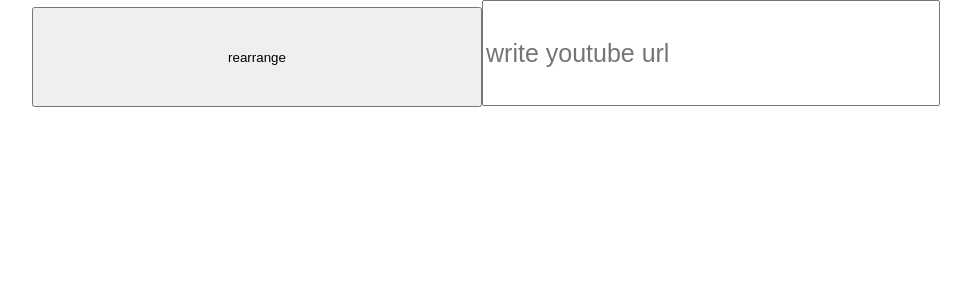
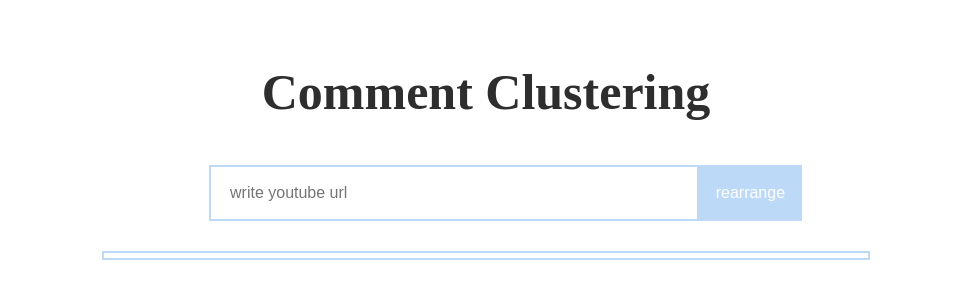
Before and after one commit to wltn0029/comment-clustering, a React (Create React App) app in the folder react/: page / in a window 1280 px wide. Shown: the top 300 px of the page, without its empty margins (154-1125 px from the left). Built offline with nearby package versions, Linux system fonts and the light colour scheme.

Commit message:
change js files 추가

```diff
--- a/react/src/components/CommentThread.js
+++ b/react/src/components/CommentThread.js
@@ -1,5 +1,6 @@
 import React, { Component } from 'react';
 import classNames from 'classnames';
+import './CommentThread.css';
 
 class CommentThread extends Component {
     constructor(props) {
@@ -23,10 +24,17 @@
         // undefined : nothing to show
         const {expand, comments} = this.props;
         const commentThread = expand? comments : comments.slice(0,1);
+        const isShowMore = expand? 'Close' : 'Show More';
+        const categoryName = this.props.category === "pos" ? "POSITIVE" : this.props.category === "neu" ? "NEUTRALITY" : "NEGATIVE"
+
         return (
             expand !== undefined && (
-                <div  className={classNames('comment-thread', {expand : expand})}>
-                    <button onClick={this.handleClick}/>
+                <div>
+                    <div className="category">
+                        <text classname="category-name">{categoryName}</text>
+                        <button className='thread-btn' onClick={this.handleClick}>{isShowMore}</button>
+                    </div>
+                    <div>
                     {commentThread.map(comment => (
                         <Comment
                             key={comment.id}
@@ -34,6 +42,7 @@
                             authorProfileImageUrl={comment.authorProfileImageUrl}
                             textOriginal={comment.textOriginal}/>
                     ))}
+                    </div>
                 </div>
             )
         );
@@ -45,9 +54,12 @@
         const {authorDisplayName, authorProfileImageUrl, textOriginal} = this.props;
         return(
             <React.Fragment>
-                <img src={authorProfileImageUrl}/>
-                <span>{authorDisplayName}</span>
-                <span>{textOriginal}</span>
+                <div className="profile">
+                    {/* <img className='profile-image' src={authorProfileImageUrl}/> */}
+                    <span className='user-name'>{authorDisplayName}</span>
+                    <text> : </text>
+                    <span className='comment-text'>{textOriginal}</span>
+                </div>
             </React.Fragment>
         )
     }
--- a/react/src/components/UrlForm.js
+++ b/react/src/components/UrlForm.js
@@ -1,5 +1,6 @@
 import axios from 'axios';
 import React, { Component } from 'react';
+import './UrlForm.css';
 
 const apiKey = 'AIzaSyBhrKlcf07TRvzF5RPeKOxYSBC06TP-JUc';
 const getVideoPageInfo = (videoId) => `https://www.googleapis.com/youtube/v3/videos?\
@@ -15,6 +16,7 @@
     return undefined;
   }
 }
+
 class UrlForm extends Component {
   constructor(props) {
     super(props);
@@ -34,7 +36,7 @@
         return true
     }
     return false;
-}
+  }
 
   handleClick = (e) => {
     if (!this.inputRef.current) {
@@ -79,18 +81,25 @@
                                   this.state.correctInput === false ?
                                   'wrong-input' :
                                   'no-input'
+
+    console.log("hello")
+    console.log(this.state.videoId)
     return (
       <React.Fragment>
-        <div className="url-form">
-          <button onClick={this.handleClick}>rearrange</button>
-          <input
+        <div className="center">
+          <div className="title-main">
+            Comment Clustering
+          </div>
+          <div className="blank"></div>
+          <input className="input-text"
             placeholder="write youtube url"
             ref={this.inputRef}
           />
-          <div className={checkInputIconClass}></div>
+          <button className="arrange-btn" onClick={this.handleClick}>rearrange</button>
+          {/* <div className={checkInputIconClass}></div> */}
         </div>
         {this.state.correctInput === false && (
-          <span>
+          <span className = "wrong-text">
             Please insert correct url
           </span>
         )}
--- a/react/src/components/VideoInfo.js
+++ b/react/src/components/VideoInfo.js
@@ -1,5 +1,6 @@
 import React, { Component } from 'react';
 import axios from 'axios';
+import './VideoInfo.css';
 
 const apiKey = 'AIzaSyBhrKlcf07TRvzF5RPeKOxYSBC06TP-JUc';
 const getVideoInfo = videoId => `https://www.googleapis.com/youtube/v3/videos?part=snippet&key=${apiKey}\
@@ -49,11 +50,15 @@
         const {videoTitle, videoThumbnail, description, channelImg} = this.state;
         console.log('render')
         return (
-            <div  className="video-info">
-                {videoThumbnail && (<img src={videoThumbnail}/>)}
-                {videoTitle && (<div>{videoTitle}</div>)}
-                {description && (<div>{description}</div>)}
-                {channelImg && (<img src={channelImg}/>)}
+            <div className="video-info">
+                <div className="video-title-info">
+                    {/* {videoThumbnail && (<img className="video-thumbnail" src={videoThumbnail}/>)} */}
+                    {videoTitle && (<text className="video-title">{videoTitle}</text>)}
+                </div>
+                <div>
+                    {/* {channelImg && (<img className="video-img" src={channelImg}/>)} */}
+                    {description && (<div className="video-description">{description}</div>)}
+                </div>
             </div>
 
         );
```
